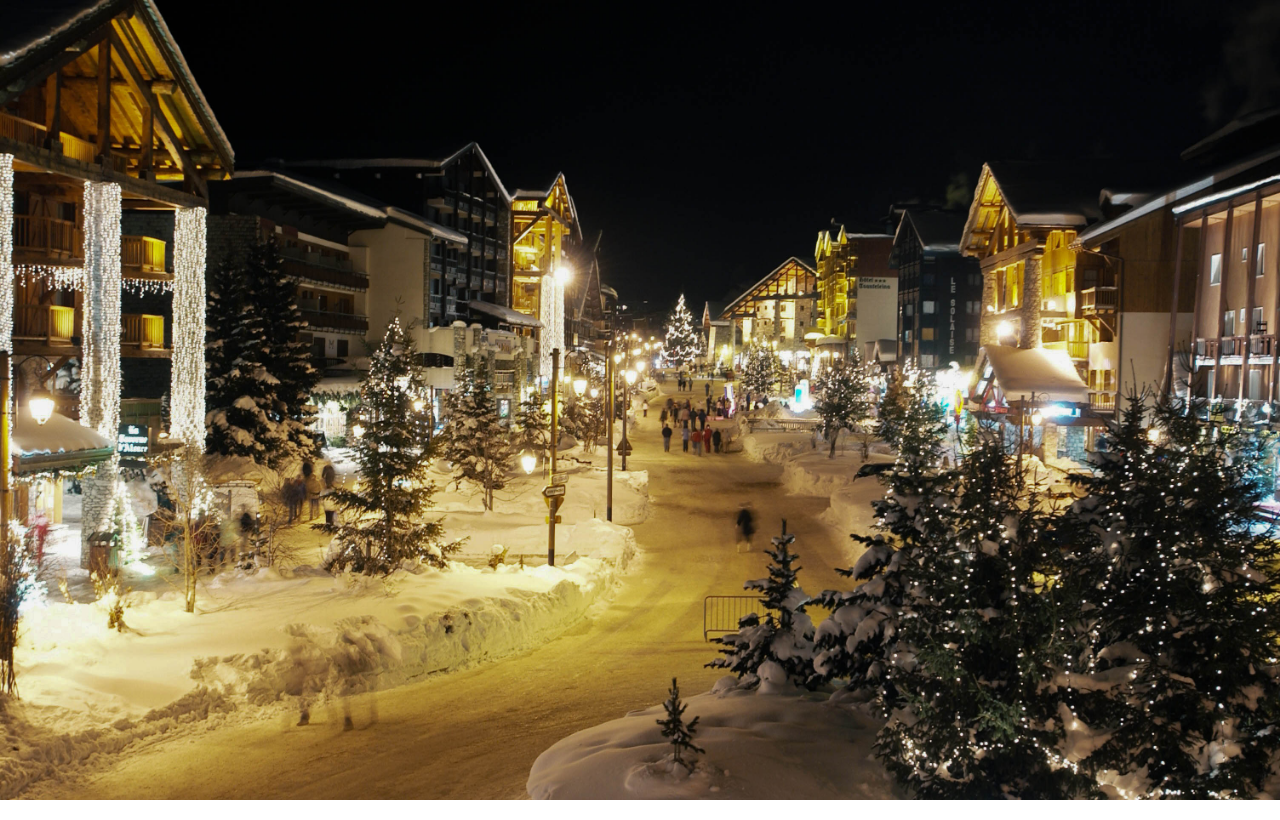
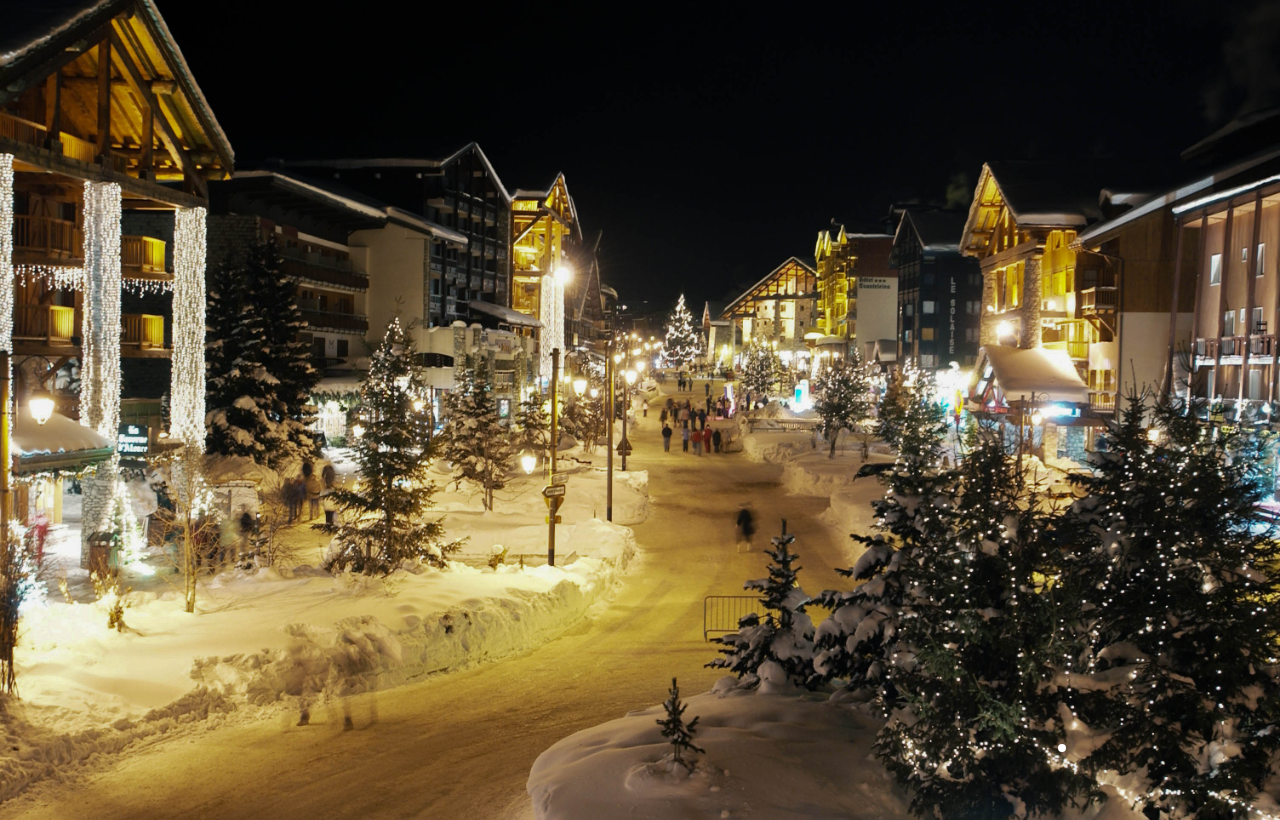
Before and after one commit to rungreung/javaScript21Days-Challenge, a plain HTML site: page 01_Falling_Snow/index.html in a window 1280 px wide. Drawn offline with Linux system fonts and the light colour scheme.

Commit message:
50% workshop

```diff
--- a/01_Falling_Snow/start.js
+++ b/01_Falling_Snow/start.js
@@ -1,4 +1,42 @@
 (() => {
   // เริ่มเขียนโค้ด
+  function setup() {
+    const canvas = document.getElementById("falling-snow-canvas"); //get element canvas
+    canvas.width = window.innerWidth; //setup backgroung-img
+    canvas.height = window.innerHeight; //setup backgroung-img
 
+    return {
+      // return ออกมาเป็น Obj
+      canvas,
+      canvasContext: canvas.getContext("2d"), //restur canvasContext ไว้วาด
+      numberOfSnowBall: 250,
+    };
+  }
+  function random(min, max) {
+    //random position snowBall
+    return Math.floor(Math.random() * (max - min + 1) + min);
+  }
+  function createSnowBalls(canvas, numberOfSnowBall) {
+    return [...Array(numberOfSnowBall)].map(() => {
+      return {
+        x: random(0, canvas.width), //random position
+        y: random(0, canvas.height), //random position
+      };
+    });
+  }
+
+  function drawSnowBall(canvasContext, snowBalls) {
+    canvasContext.beginPath();
+    canvasContext.arc(snowBalls.x, snowBalls.y, 4, 0, Math.PI * 2);
+    canvasContext.fillStyle = `rgba(255,255,255,1)`;
+    canvasContext.fill();
+  }
+
+  function run() {
+    const { canvas, canvasContext, numberOfSnowBall } = setup();
+    const snowBalls = createSnowBalls(canvas, numberOfSnowBall);
+    console.log(snowBalls);
+    drawSnowBall(canvasContext, snowBalls[1]);
+  }
+  run();
 })();
--- a/01_Falling_Snow/style.css
+++ b/01_Falling_Snow/style.css
@@ -1,4 +1,5 @@
 body {
-  background-image: url('./background.jpg');
+  background-image: url("./background.jpg");
+
   background-size: cover;
 }
```
